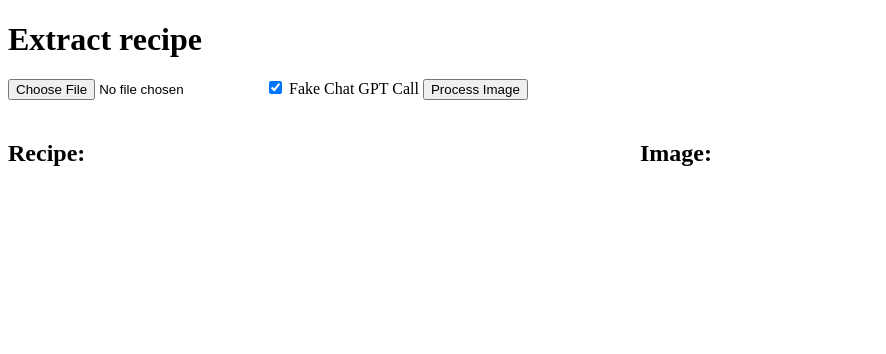
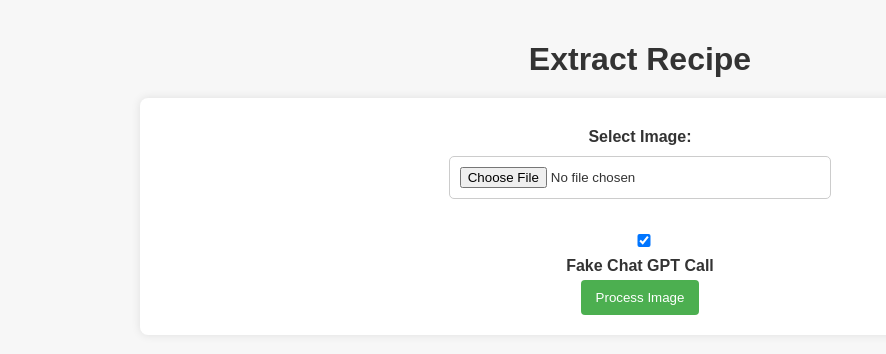
Before and after one commit to lassmanjm/extract_recipe, a Flask app: page /extract_recipe in a window 1280 px wide. Shown: the top 354 px of the page, without its empty margins (0-886 px from the left). Run offline with Flask 3, Linux system fonts and the light colour scheme.

Commit message:
Add form to modify recipe after extraction (cont)

```diff
--- a/templates/index.html
+++ b/templates/index.html
@@ -4,81 +4,162 @@
 <head>
     <meta charset="UTF-8">
     <meta name="viewport" content="width=device-width, initial-scale=1.0, maximum-scale=1.0, user-scalable=0">
+    <title>Extract Recipe</title>
+    <style>
+        body {
+            font-family: 'Arial', sans-serif;
+            background-color: #f7f7f7;
+            margin: 0;
+            padding: 0;
+            box-sizing: border-box;
+        }
 
-    <title>Extract recipe</title>
-    <style>
         .container {
             display: flex;
-            flex-direction: row;
-            /* Change flex direction to row */
-            justify-content: center;
-            /* Center items horizontally */
+            flex-direction: column;
+            align-items: center;
             text-align: center;
-            /* Center text within the container */
             margin-top: 20px;
-            /* Add some top margin for spacing */
         }
 
         h1 {
             margin-bottom: 20px;
-            /* Add some bottom margin for spacing */
+            color: #333;
+        }
+
+        form {
+            display: flex;
+            flex-direction: column;
+            margin-bottom: 20px;
+        }
+
+        .upload-form {
+            background-color: #fff;
+            padding: 20px;
+            border-radius: 8px;
+            align-items: center;
+            box-shadow: 0 0 10px rgba(0, 0, 0, 0.1);
+            width: 75%;
         }
 
 
-        /* .left-div, */
-        /* .right-div { */
-        .left-div {
+        label {
+            margin-top: 10px;
+            font-weight: bold;
+            color: #333;
+            display: block;
+            margin-bottom: 10px;
+            /* Add margin to separate label from textarea */
+        }
+
+        textarea {
+            width: 100%;
+            /* Make the textarea take up 100% of its container width */
+            box-sizing: border-box;
+            /* Include padding and border in the width calculation */
+            padding: 8px;
+            margin-bottom: 10px;
+            resize: vertical;
+            /* Allow vertical resizing of the textarea */
+        }
+
+        input[type="file"] {
+            margin-top: 10px;
+            padding: 10px;
+            border: 1px solid #ccc;
+            border-radius: 5px;
+        }
+
+        #fakeCallCheckbox {
+            margin-top: 10px;
+        }
+
+        button {
+            background-color: #4caf50;
+            color: white;
+            padding: 10px 15px;
+            border: none;
+            border-radius: 4px;
+            cursor: pointer;
+        }
+
+
+        .recipe-div,
+        .image-div {
             flex: 1;
             text-align: left;
+            background-color: #fff;
+            padding: 20px;
+            border-radius: 8px;
+            align-items: left;
+            box-shadow: 0 0 10px rgba(0, 0, 0, 0.1);
+            display: none;
+            margin-bottom: 20px;
+            justify-content: center;
+            width: 75%;
         }
 
-        .right-div {
-            flex: 1;
-            text-align: left;
-            overflow-x: auto;
-            /* Enable horizontal scrolling if the content overflows */
-            width: auto;
-        }
+        /* .recipe-div {
+        } */
 
         #recipeImage {
-            display: none;
-            /* Set a maximum height to prevent large images from expanding the container */
-            width: auto;
-            height: 600px;
-            /* Ensure the image doesn't exceed the container width */
+            width: 75%;
+            /* width: 100%; */
             align-self: center;
+            margin: 0 auto;
+            display: block;
+            width: 100%;
+            /* Allow the image to take up the full width of its container */
         }
 
         #loading {
             width: 75%;
             display: none;
+            margin: 0 auto;
+        }
+
+        label {
+            display: block;
+            margin-bottom: 5px;
+        }
+
+        input {
+            width: 100%;
+            padding: 8px;
+            margin-bottom: 10px;
+            box-sizing: border-box;
         }
     </style>
 </head>
 
 <body>
-    <h1>Extract recipe</h1>
-    <form enctype="multipart/form-data" action="/process" method="post" id="upload-form">
-        <input type="file" name="image" accept="image/*" id="image-input" onchange="previewImage(event)" required>
-        <label for="fakeCallCheckbox">
-            <input type="checkbox" id="fakeCallCheckbox" name="fakeCall" checked=true>
-            Fake Chat GPT Call
-        </label>
-        <button type="submit">Process Image</button>
-    </form>
     <div class="container">
-        <div class="left-div" id="recipe_div">
+        <h1>Extract Recipe</h1>
+        <form enctype="multipart/form-data" action="/process" method="post" id="upload-form" class="upload-form">
+            <label for="image-input">
+                Select Image:
+                <input type="file" name="image" accept="image/*" id="image-input" onchange="previewImage(event)"
+                    required>
+            </label>
+            <label for="fakeCallCheckbox">
+                <input type="checkbox" id="fakeCallCheckbox" name="fakeCall" checked=true>
+                Fake Chat GPT Call
+            </label>
+            <button type="submit">Process Image</button>
+        </form>
+
+        <div class="recipe-div" id="recipe-div">
             <h2><b>Recipe:</b></h2>
-            <img id="loading" src="http://fishpoopsoup.com/images/pizza_loading.gif">
+            <img id="loading" src="http://fishpoopsoup.com/images/pizza_loading.gif" alt="Loading">
             <div id="result"></div>
         </div>
 
-        <div class="right-div" id="image_div">
-            <h2><b>Image:</b></h2>
-            <img id="recipeImage">
-            <!-- <img id="preview" src="#" alt="Image Preview"> -->
+        <div class="image-div" id="image-div">
+            <img id="recipeImage" alt="Recipe Image">
         </div>
+
     </div>
+
 
     <script>
         function previewImage(event) {
@@ -88,7 +169,7 @@
             var reader = new FileReader();
             reader.onload = function () {
                 preview.src = reader.result;
-                preview.style.display = 'block';
+                document.getElementById('image-div').style.display = "block";
             };
             reader.readAsDataURL(input.files[0]);
         }
@@ -99,35 +180,64 @@
             }
             return ''
         }
-        function addSingleFormElement(title, contents, parent) {
-            var input = document.createElement('input');
-            input.type = 'text';
-            input.name = title;
-            input.value = contents;
-
+        function addSingleFormElement(title, contents, parent, rows) {
+            var textarea = document.createElement('textarea');
+            textarea.name = title;
+            textarea.value = contents;
+            textarea.rows = rows;
             if (title) {
                 var label = document.createElement('label');
                 label.textContent = title;
-                label.appendChild(input);
+                label.appendChild(textarea);
                 parent.appendChild(label);
                 return;
             }
-            parent.appendChild(input);
+            parent.appendChild(textarea);
+        }
+        function addMultiFormElement(title, contents_list, parent, rows) {
+            var label = document.createElement('label');
+            label.textContent = title;
+            for (var contents of contents_list) {
+                addSingleFormElement('', contents, label, rows);
+            }
+
+            var addButton = document.createElement('button');
+            addButton.type = 'button';
+            addButton.textContent = '+';
+            addButton.addEventListener('click', function () {
+                // Temporarily remove the button
+                label.removeChild(addButton);
+
+                // Add a new textarea
+                addSingleFormElement('', '', label, rows);
+
+                // Re-append the button
+                label.appendChild(addButton);
+            });
 
 
+            label.appendChild(addButton);
+            parent.appendChild(label);
         }
         function makeRecipeForm(recipe) {
             var form = document.createElement('form');
+            form.classList.add('recipe-form');
 
-            addSingleFormElement('name', MaybeGetProperty('name', recipe), form)
-            addSingleFormElement('description', MaybeGetProperty('description', recipe), form)
+            addSingleFormElement('name', MaybeGetProperty('name', recipe), form, 3);
+            addSingleFormElement('description', MaybeGetProperty('description', recipe), form, 3);
+            addMultiFormElement('ingredients', MaybeGetProperty('ingredients', recipe), form, 2);
+            addMultiFormElement('steps', MaybeGetProperty('steps', recipe), form, 2);
             return form;
+        }
+        function showLoading() {
+            document.getElementById('loading').style.display = 'block'
+
         }
 
         document.getElementById('upload-form').addEventListener('submit', function (e) {
             document.getElementById('result').innerHTML = ''
-            document.getElementById('loading').style.display = 'block'
-
+            document.getElementById('recipe-div').style.display = 'block';
+            showLoading()
             e.preventDefault();
 
             var formData = new FormData(this);
@@ -143,10 +253,9 @@
                 .then(response => response.json())
                 .then(data => {
                     document.getElementById('loading').style.display = 'none'
-                    document.getElementById('result').innerHTML = '<p>' + data.message + '</p>';
+                    // document.getElementById('result').innerHTML += '<p>' + data.recipe + '</p>';
                     document.getElementById('result').appendChild(makeRecipeForm(JSON.parse(data.recipe)))
 
-                    // document.getElementById('result').innerHTML += '<p>' + data.recipe + '</p>';
 
                 })
                 .catch(error => {
@@ -156,6 +265,7 @@
                 });
         });
     </script>
+
 </body>
 
 </html>
```
